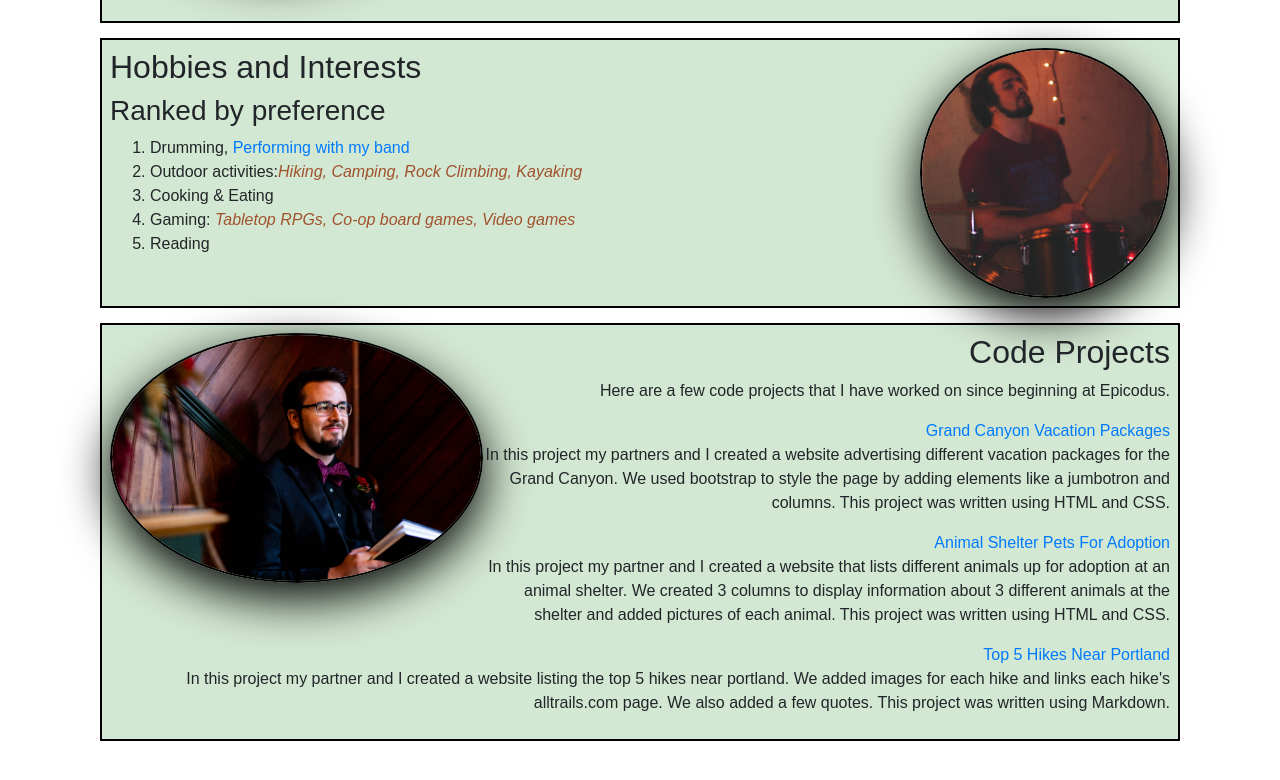
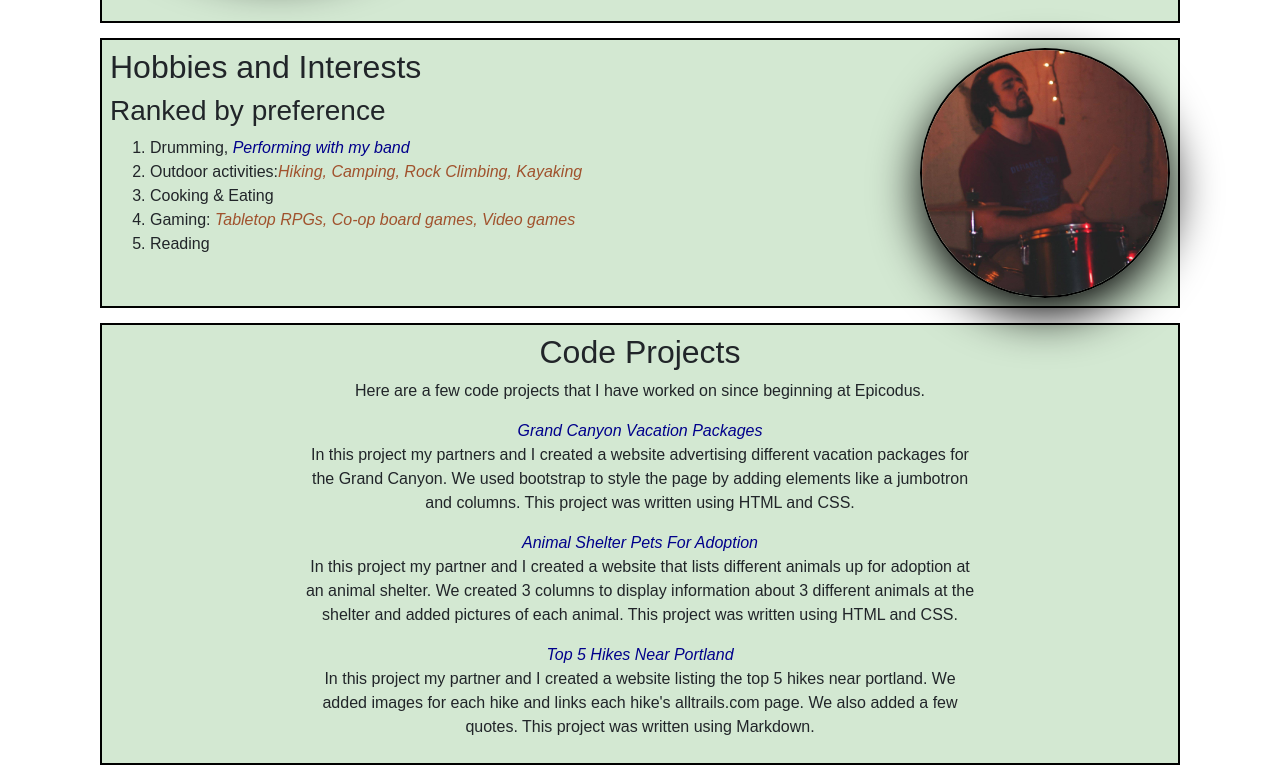
Before and after one commit to eric-endsley/developer-homepage, a plain HTML site: page index.html in a window 1280 px wide. Shown: the part 864-1644 px from the top of the page. Before the commit the page ends 1620 px from the top, so only its background shows below. Drawn offline with Linux system fonts and the light colour scheme.

Commit message:
display centered text in code-projects box & styled link text

```diff
--- a/css/styles.css
+++ b/css/styles.css
@@ -50,3 +50,14 @@ img {
   color: sienna;
   font-style: italic;
 }
+
+.box a {
+  color: darkblue;
+  font-style: oblique;
+}
+
+.center {
+  text-align: center;
+  padding-left: 200px;
+  padding-right: 200px;
+}
--- a/index.html
+++ b/index.html
@@ -46,8 +46,7 @@
         <li>Reading</li>
       </ol>
     </div>
-    <div class="box right">
-      <img class="shadow-lg" src="img/tux.jpg" alt="">
+    <div class="box center">
       <h2>Code Projects</h2>
       <p>Here are a few code projects that I have worked on since beginning at Epicodus.</p>
       <a href="https://github.com/eric-endsley/grand-canyon-vacation">Grand Canyon Vacation Packages</a>
```
